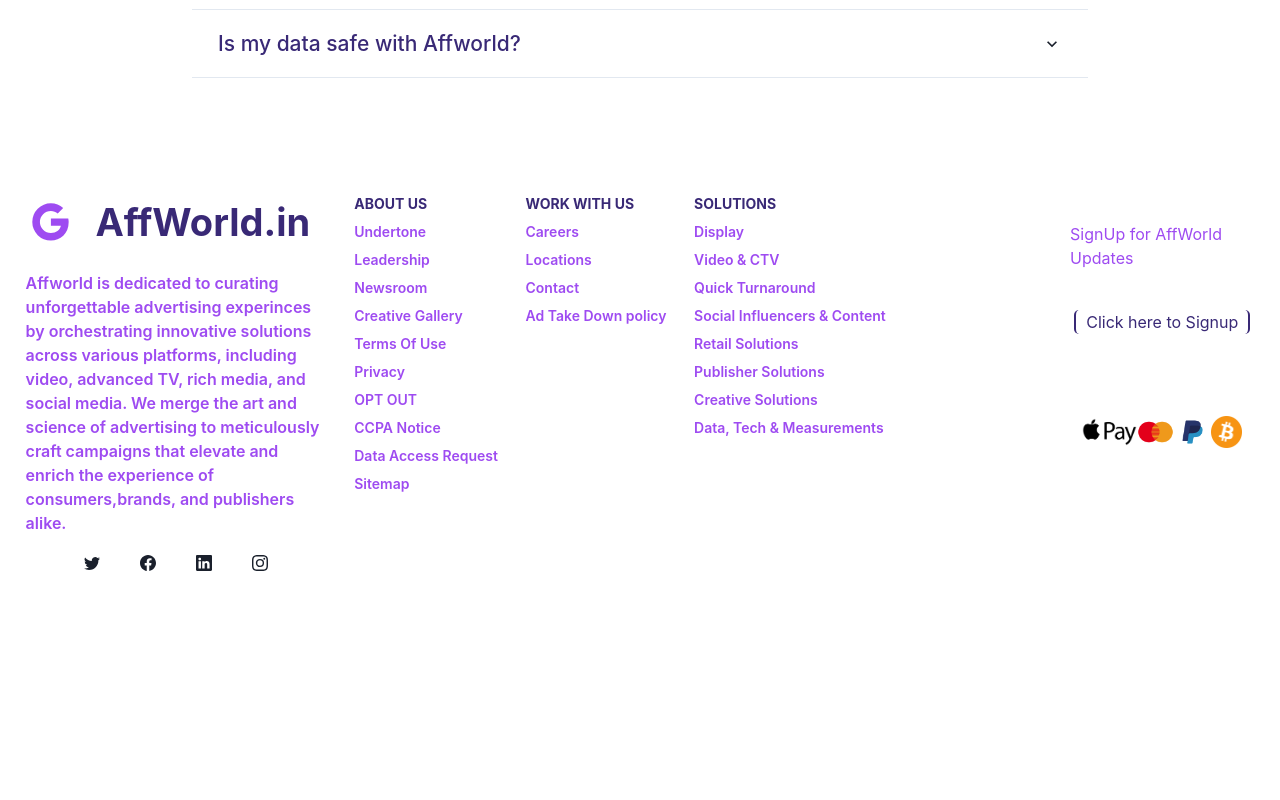
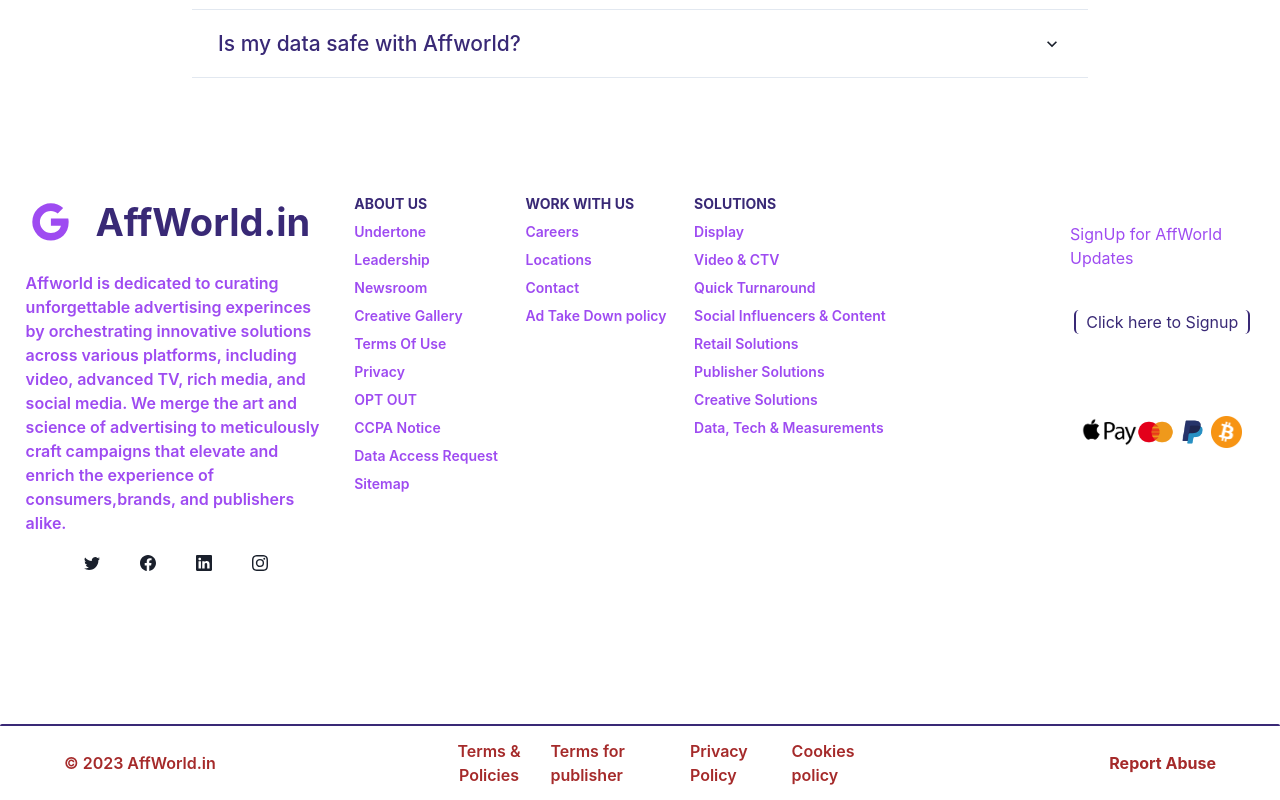
Before and after one commit to Abhinav-2004/Affworld-Dashboard, a React (Create React App) app in the folder dashboard/: page / in a window 1280 px wide. Shown: the part 4797-5597 px from the top of the page. Before the commit the page ends 5393 px from the top, so only its background shows below. Built offline with nearby package versions, Linux system fonts and the light colour scheme.

Commit message:
dekshtop version ready

```diff
--- a/dashboard/src/CSS/Footer.css
+++ b/dashboard/src/CSS/Footer.css
@@ -47,3 +47,24 @@
     width:17%;
     margin-bottom: 50%;
 }
+.bottom-navbar{
+    gap:1%;
+    width: 40%;
+}
+.footer-bottom-div{
+    display: flex;
+    justify-content: space-between;
+    align-items: center;
+    flex-direction: row;
+    width:100%;
+    padding-right: 5%;
+    padding-left: 5%;
+    margin-top:10%;
+    padding-top: 1%;
+    padding-bottom: 1%;
+    border-top:2px solid #392976;
+    border-radius: 2px;
+}
+.bottom-text{
+    color:brown
+}
--- a/dashboard/src/Components/Footer/Footer.js
+++ b/dashboard/src/Components/Footer/Footer.js
@@ -3,7 +3,7 @@
 import { BsFacebook, BsInstagram, BsLinkedin, BsTwitter } from "react-icons/bs";
 import { BiLogoGoogle } from "react-icons/bi";
 const Footer = () => {
-  return (
+  return (<>
     <div className="footer-main-div flex justify-between items-center w-[100%]">
       <div className="footer-div-1 flex justify-between items-start">
         <div className="footer-bio flex flex-col justify-start items-center">
@@ -83,7 +83,24 @@
         </div>
       </div>
     </div>
-  );
+
+    <div className="footer-bottom-div">
+      <div className="bottom-text flex justify-center items-center font-semibold ">
+        © 2023 AffWorld.in
+      </div>
+
+      <div className="bottom-navbar flex justify-between items-center gap-2 font-semibold ">
+        <div className="bottom-text flex justify-center items-center text-center">Terms & Policies</div>
+        <div className="bottom-text flex justify-center items-center">Terms for publisher</div>
+        <div className="bottom-text flex justify-center items-center">Privacy Policy</div>
+        <div className="bottom-text flex justify-center items-center">Cookies policy</div>
+      </div>
+
+      <div className="bottom-text flex justify-center items-center font-bold ">
+        Report Abuse
+      </div>
+    </div>
+  </>);
 };
 
 export default Footer;
```
